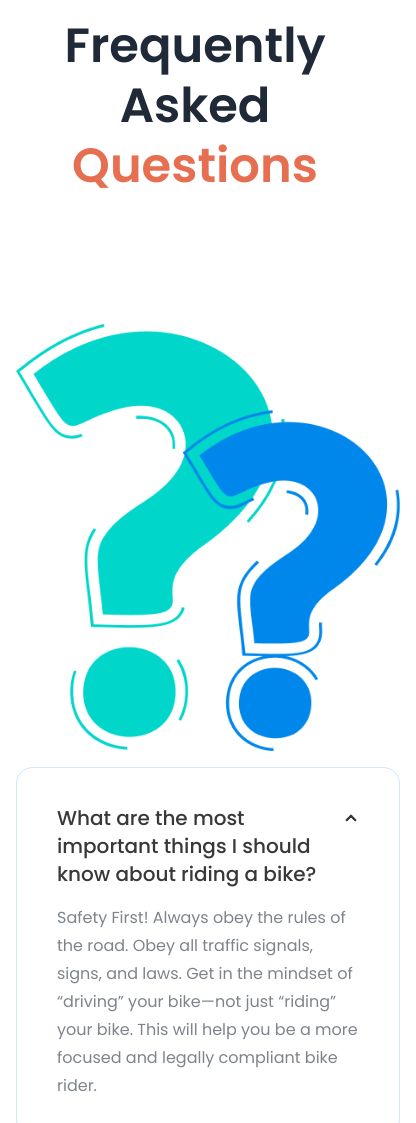
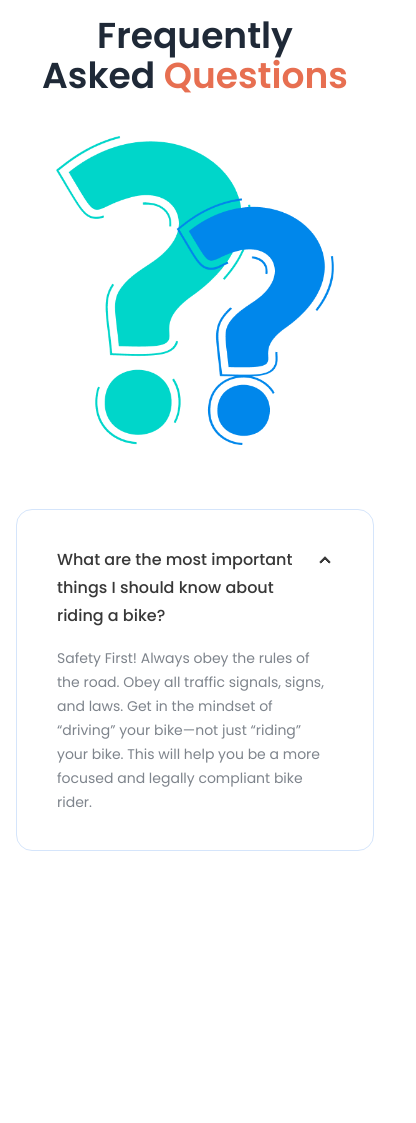
Before and after one commit to imSamiul/Biker-zone-Tailwind-DaisyUI-Samiul3041, a plain HTML site: page index.html in a window 390 px wide. Shown: the part 5900-7023 px from the top of the page, 416 px wide, since content can reach past the window. After the commit the page ends 6767 px from the top, so only its background shows below. Drawn offline with nearby package versions, Linux system fonts and the light colour scheme.

Commit message:
added the responsiveness to the Frequently Asked Question section

```diff
--- a/index.html
+++ b/index.html
@@ -554,16 +554,18 @@
       <!-- --------- Happy Client Section End--------- -->
       <!-- -------- Frequently Asked Section Start-------- -->
       <div>
-        <h1 class="text-center text-5xl font-semibold leading-tight mb-28">
-          Frequently Asked <span class="text-[#E76F51]">Questions</span>
+        <h1
+          class="text-center text-4xl md:text-5xl font-semibold mb-6 md:mb-28"
+        >
+          Frequently <br class="md:hidden" />
+          Asked <span class="text-[#E76F51]">Questions</span>
         </h1>
         <div class="hero">
-          <div class="hero-content flex-col lg:flex-row justify-between w-full">
-            <div class="flex-1">
-              <img
-                src="./images/others/faq.png"
-                class="max-w-sm rounded-lg mx-auto"
-              />
+          <div
+            class="hero-content flex-col lg:flex-row justify-between w-full gap-16 md:gap-0"
+          >
+            <div class="flex-1 px-10 md:px-0">
+              <img src="./images/others/faq.png" class="mx-auto md:max-w-sm" />
             </div>
             <div class="flex-1 space-y-3.5">
               <div
@@ -571,13 +573,13 @@
               >
                 <input type="radio" name="my-accordion-2" checked="checked" />
                 <div
-                  class="collapse-title text-[#383838] text-xl font-medium leading-7"
+                  class="collapse-title text-[#383838] text-base md:text-xl font-medium leading-7"
                 >
                   What are the most important things I should know about riding
                   a bike?
                 </div>
                 <div
-                  class="collapse-content text-[#7E848C] text-base leading-7"
+                  class="collapse-content text-[#7E848C] text-sm md:text-base leading-6 md:leading-7"
                 >
                   <p>
                     Safety First! Always obey the rules of the road. Obey all
```
